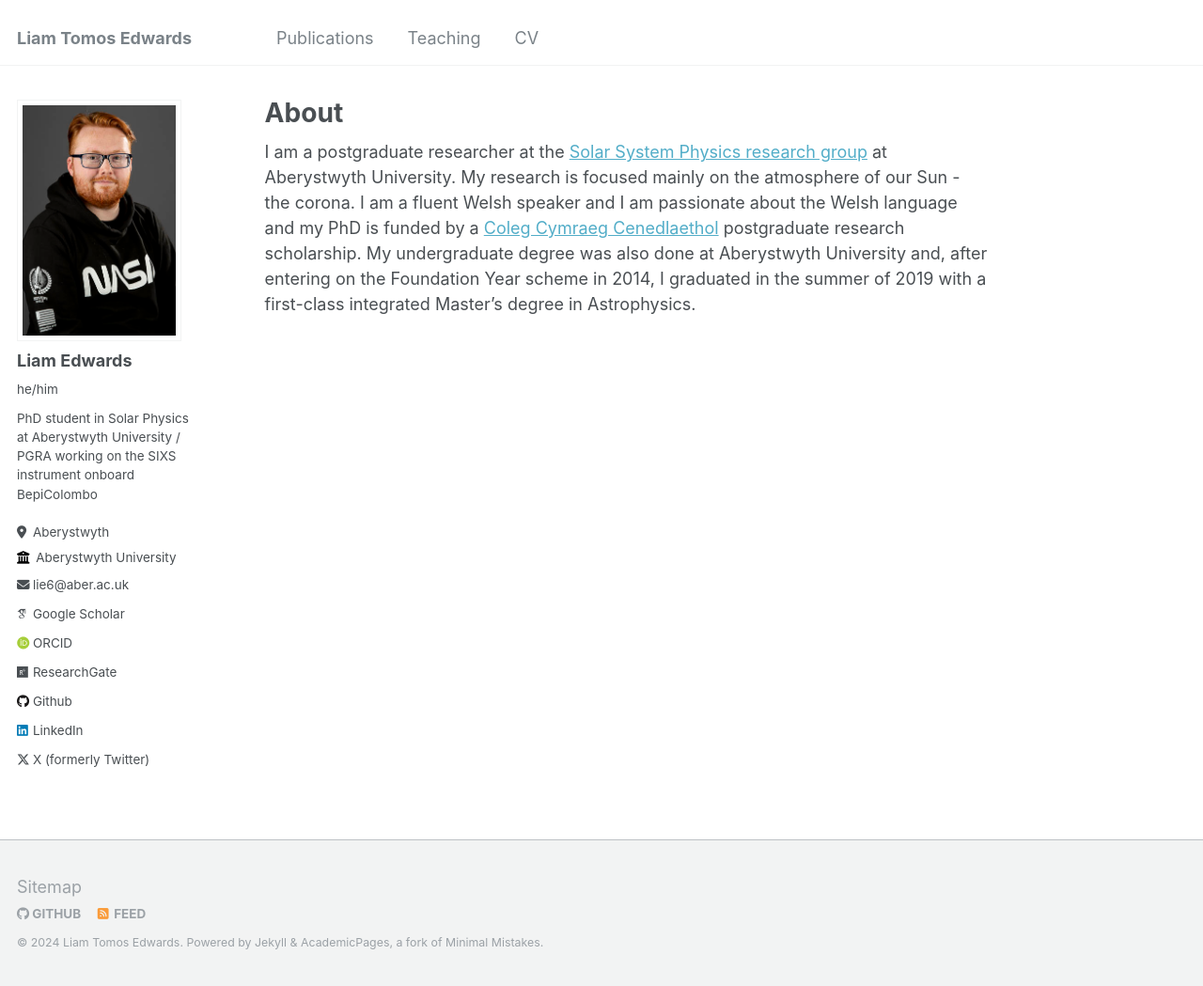
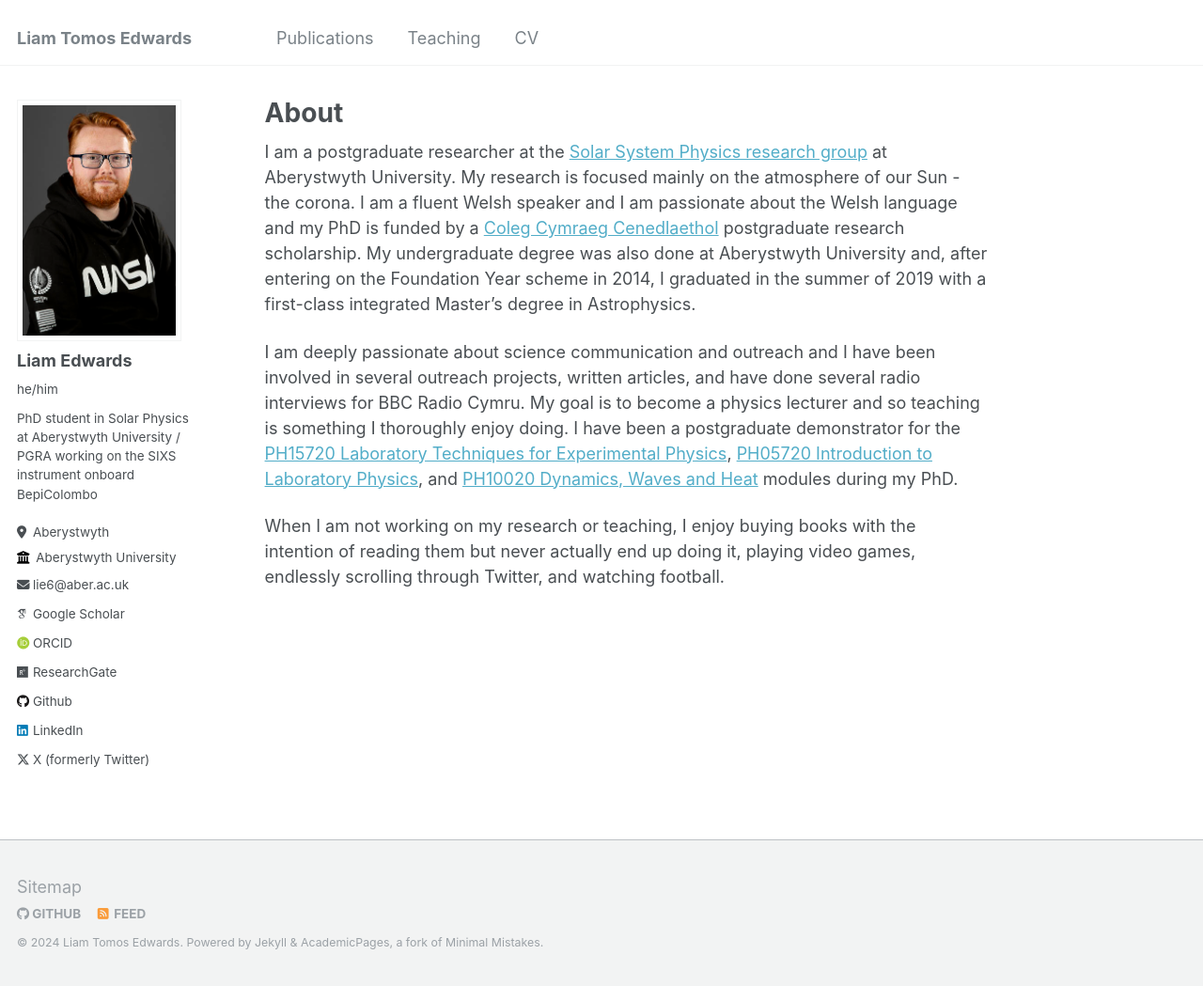
Before and after one commit to liamtomosedwards/liamtomosedwards.github.io, a Jekyll site: the page built from _pages/about.md, in a window 1280 px wide and 1049 px high. Shown: the whole window at 94% size. Built offline with Jekyll 4.4.1, drawn with Linux system fonts in a browser that asks for light colours; some web fonts are replaced.

Commit message:
Update about.md

```diff
--- a/_pages/about.md
+++ b/_pages/about.md
@@ -8,3 +8,7 @@ redirect_from:
 ---
 
 I am a postgraduate researcher at the <a href="https://solarphysics.aber.ac.uk/" target="_blank">Solar System Physics research group</a> at Aberystwyth University. My research is focused mainly on the atmosphere of our Sun - the corona. I am a fluent Welsh speaker and I am passionate about the Welsh language and my PhD is funded by a <a href="https://www.colegcymraeg.ac.uk/cy/" target="_blank">Coleg Cymraeg Cenedlaethol</a> postgraduate research scholarship. My undergraduate degree was also done at Aberystwyth University and, after entering on the Foundation Year scheme in 2014, I graduated in the summer of 2019 with a first-class integrated Master's degree in Astrophysics.
+
+I am deeply passionate about science communication and outreach and I have been involved in several outreach projects, written articles, and have done several radio interviews for BBC Radio Cymru. My goal is to become a physics lecturer and so teaching is something I thoroughly enjoy doing. I have been a postgraduate demonstrator for the <a href="https://www.aber.ac.uk/en/modules/deptfuture/PH15720/" target="_blank">PH15720 Laboratory Techniques for Experimental Physics</a>, <a href="https://www.aber.ac.uk/en/modules/deptfuture/PH05720/" target="_blank">PH05720 Introduction to Laboratory Physics</a>, and <a href="https://www.aber.ac.uk/en/modules/deptfuture/PH10020/AB1/" target="_blank">PH10020 Dynamics, Waves and Heat</a> modules during my PhD.
+
+When I am not working on my research or teaching, I enjoy buying books with the intention of reading them but never actually end up doing it, playing video games, endlessly scrolling through Twitter, and watching football.
```
